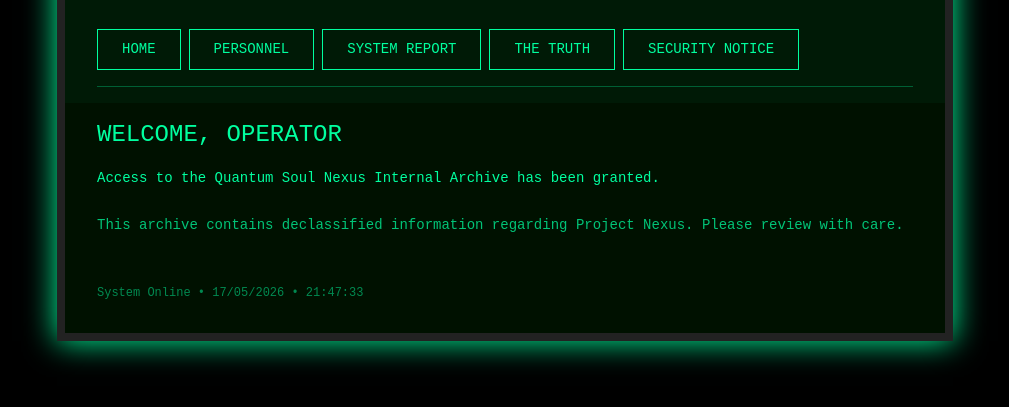
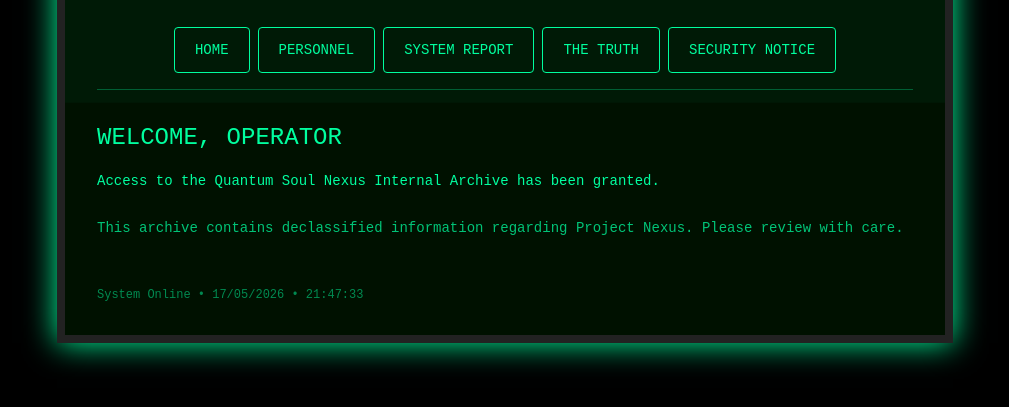
Before and after one commit to Skyecho919/Soul-Archive, a plain HTML site: page index.html in a window 1280 px wide. Shown: the part 297-704 px from the top of the page, without its empty margins (135-1144 px from the left). Drawn offline with nearby package versions, Linux system fonts and the light colour scheme.

Commit message:
Revamp navigation buttons in index.html
Updated navigation buttons to have a new layout and styling.

```diff
--- a/index.html
+++ b/index.html
@@ -52,13 +52,23 @@
   </div>
 
   <!-- 導航 -->
-  <div class="flex gap-2 mb-8 border-b border-[#00FF9F]/30 pb-4">
-    <button onclick="showPage(0)" class="nav-btn active px-6 py-2 border border-[#00FF9F] hover:bg-[#00FF9F]/10">HOME</button>
-    <button onclick="showPage(1)" class="nav-btn px-6 py-2 border border-[#00FF9F] hover:bg-[#00FF9F]/10">PERSONNEL</button>
-    <button onclick="showPage(2)" class="nav-btn px-6 py-2 border border-[#00FF9F] hover:bg-[#00FF9F]/10">SYSTEM REPORT</button>
-    <button onclick="showPage(3)" class="nav-btn px-6 py-2 border border-[#00FF9F] hover:bg-[#00FF9F]/10">THE TRUTH</button>
-    <button onclick="showPage(4)" class="nav-btn px-6 py-2 border border-[#00FF9F] hover:bg-[#00FF9F]/10">SECURITY NOTICE</button>
-  </div>
+<div class="flex flex-wrap gap-2 mb-8 border-b border-[#00FF9F]/30 pb-4 justify-center">
+  <button onclick="showPage(0)" class="nav-btn active px-5 py-3 text-sm border border-[#00FF9F] hover:bg-[#00FF9F]/10 rounded">
+    HOME
+  </button>
+  <button onclick="showPage(1)" class="nav-btn px-5 py-3 text-sm border border-[#00FF9F] hover:bg-[#00FF9F]/10 rounded">
+    PERSONNEL
+  </button>
+  <button onclick="showPage(2)" class="nav-btn px-5 py-3 text-sm border border-[#00FF9F] hover:bg-[#00FF9F]/10 rounded">
+    SYSTEM REPORT
+  </button>
+  <button onclick="showPage(3)" class="nav-btn px-5 py-3 text-sm border border-[#00FF9F] hover:bg-[#00FF9F]/10 rounded">
+    THE TRUTH
+  </button>
+  <button onclick="showPage(4)" class="nav-btn px-5 py-3 text-sm border border-[#00FF9F] hover:bg-[#00FF9F]/10 rounded">
+    SECURITY NOTICE
+  </button>
+</div>
 
   <!-- 第1頁：首頁 -->
   <div id="page-0" class="page">
```
